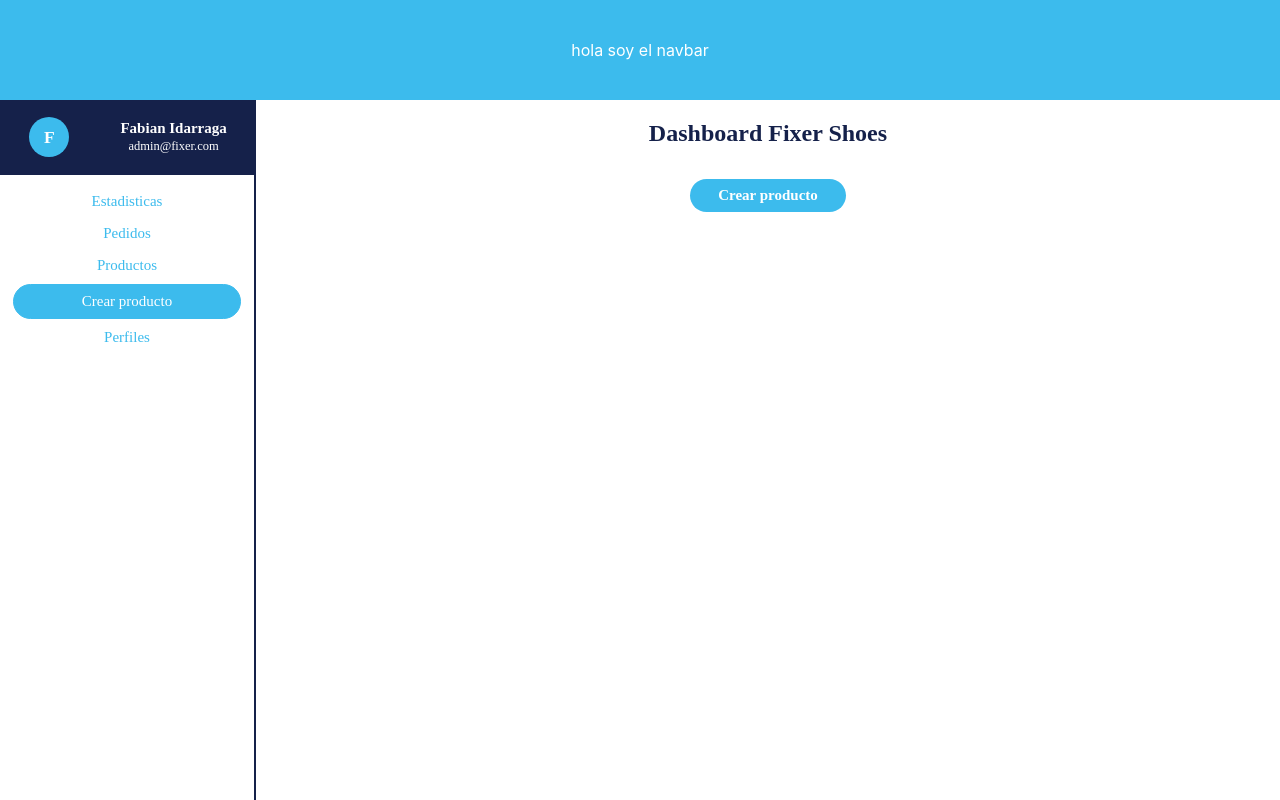
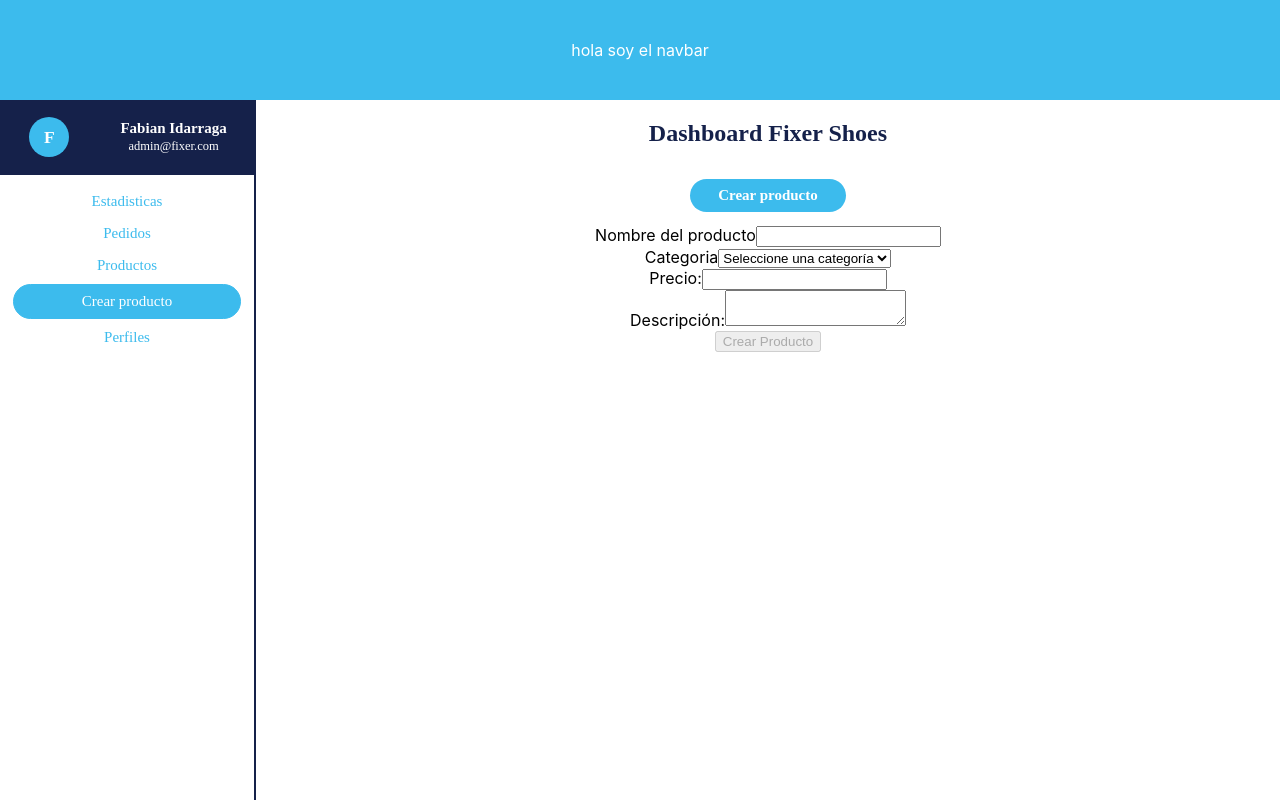
Before and after one commit to JMPenyaP/fixerstore, a React (Create React App) app in the folder client/: page /dashboard in a window 1280 px wide. Both pictures are taken after a click on the button "Crear producto". Shown: the top 800 px of the page. Built offline with nearby package versions, Linux system fonts and the light colour scheme.

Commit message:
FormProduct

```diff
--- a/client/package.json
+++ b/client/package.json
@@ -9,6 +9,7 @@
     "axios": "^1.4.0",
     "react": "^18.2.0",
     "react-dom": "^18.2.0",
+    "react-hook-form": "^7.46.1",
     "react-infinite-scroll-component": "^6.1.0",
     "react-query": "^3.39.3",
     "react-redux": "^8.1.1",
--- a/client/src/components/FormProduct/FormProduct.jsx
+++ b/client/src/components/FormProduct/FormProduct.jsx
@@ -1,10 +1,81 @@
 import style from "../../components/BarDashboard/Constru.module.css"
+import { useForm, Controller } from 'react-hook-form';
+import { useDispatch } from "react-redux"
+import * as actions from "../../redux/actions"
+
 
 const FormProduct = () => {
-    const imagen = "https://acortar.link/t7yfgg"
+    const dispatch = useDispatch()
+    const {register, handleSubmit, control, formState: {errors}} = useForm()
+    const onSubmit = (data) => {
+        console.log(data);
+        //dispatch(actions.createProd(data))
+    }
+    const categorias = [
+        { id: 1, nombre: 'Categoría 1' },
+        { id: 2, nombre: 'Categoría 2' },
+        { id: 3, nombre: 'Categoría 3' },
+    ];
     return (
         <div className={style.div}>
             <h2 className={style.titulo}>Crear producto</h2>
+            <form onSubmit={handleSubmit(onSubmit)}>
+                <div>
+                    <label htmlFor="nombre">Nombre del producto</label>
+                    <Controller name="nombre"
+                    control={control}
+                    defaultValue=""
+                    rules={{ required: 'Este campo es obligatorio' }}
+                    render={({ field }) => <input {...field} />}
+                    />
+                    {errors.nombre && <p>{errors.nombre.message}</p>}
+                </div>
+                <div>
+                    <label htmlFor="nombre">Categoria</label>
+                <Controller
+                name="categoria"
+                control={control}
+                defaultValue=""
+                rules={{ required: 'Seleccione una categoría' }}
+                render={({ field }) => (
+                <select {...field}>
+                    <option value="" disabled>
+                        Seleccione una categoría
+                        </option>
+                        {categorias.map((categoria) => (
+                        <option key={categoria.id} value={categoria.id}>
+                            {categoria.nombre}</option>))}
+                </select>)} />{errors.categoria && <p>{errors.categoria.message}</p>}
+                </div>
+                <div>
+                    <label htmlFor="precio">Precio:</label>
+                    <Controller
+                    name="precio"
+                    control={control}
+                    defaultValue=""
+                    rules={{
+                        required: 'Este campo es obligatorio',
+                        pattern: {
+                            value: /^\d+(\.\d{1,2})?$/,
+                            message: 'Ingrese un precio válido (ejemplo: 19.99)',},
+                        }}
+                    render={({ field }) => <input {...field} />}
+                    />
+                    {errors? (errors.precio && <p>{errors.precio.message}</p>):(null)}
+                </div>
+                <div>
+                    <label htmlFor="descripcion">Descripción:</label>
+                    <Controller
+                    name="descripcion"
+                    control={control}
+                    defaultValue=""
+                    rules={{ required: 'Este campo es obligatorio' }}
+                    render={({ field }) => <textarea {...field} />}
+                    />
+                    {errors? (errors.descripcion && <p>{errors.descripcion.message}</p>):(null)}
+            </div>
+            <button type="submit" disabled= {errors ? true:false}>Crear Producto</button>
+            </form>
         </div>
     )
 }
--- a/client/src/redux/Actions/createProduct.js
+++ b/client/src/redux/Actions/createProduct.js
@@ -1,4 +1,4 @@
-import {CREATED_PRODUCT, NEW_PRODUCT} from "./"
+import {CREATED_PRODUCT, NEW_PRODUCT} from "../actionTypes"
 import axios from "axios"
 // Mejor created en el local
 export const createProduct = (product) => {
```
Also changed, not shown: 1 other file (tests, documents, lock files or other folders).
